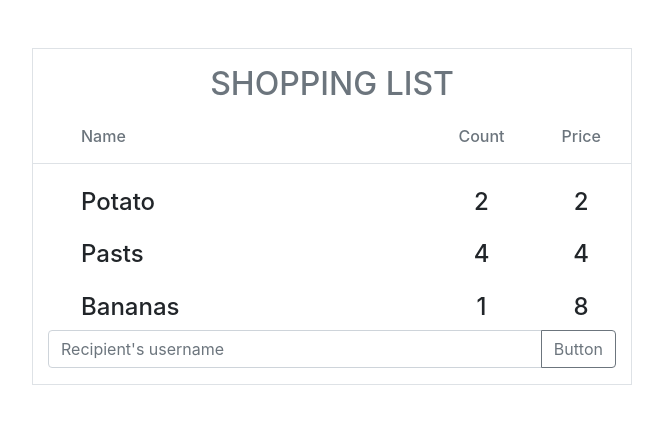
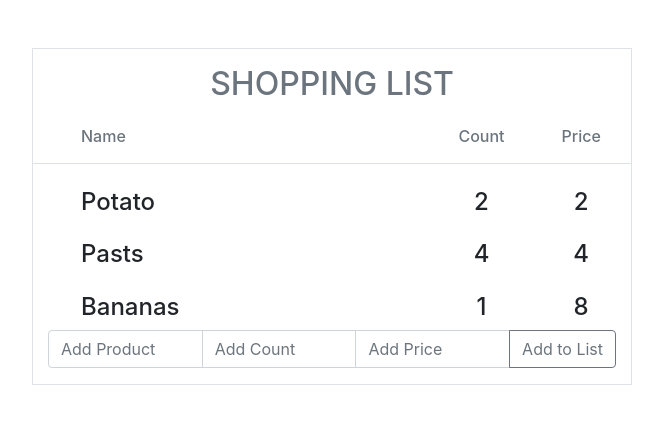
Before and after one commit to slvDev/shopping-basket, a React (Create React App) app: page / in a window 1280 px wide. Shown: the top 424 px of the page, without its empty margins (308-971 px from the left). Built offline with nearby package versions, Linux system fonts and the light colour scheme.

Commit message:
add multi input to AddProductFrom

```diff
--- a/src/Components/AddProductForm.js
+++ b/src/Components/AddProductForm.js
@@ -3,9 +3,11 @@ import React from 'react'
 const AddProductForm = () => {
     return (
         <div className="input-group mb-3">
-            <input type="text" class="form-control" placeholder="Recipient's username" aria-label="Recipient's username" aria-describedby="button-addon2" />
+            <input type="text" class="form-control" placeholder="Add Product" aria-describedby="button-addon2" />
+            <input type="text" class="form-control" placeholder="Add Count" aria-describedby="button-addon2" />
+            <input type="text" class="form-control" placeholder="Add Price" aria-describedby="button-addon2" />
             <div className="input-group-append">
-                <button className="btn btn-outline-secondary" type="button" id="button-addon2">Button</button>
+                <button className="btn btn-outline-secondary" type="submit" id="button-addon2">Add to List</button>
             </div>
         </div>
     )
```
